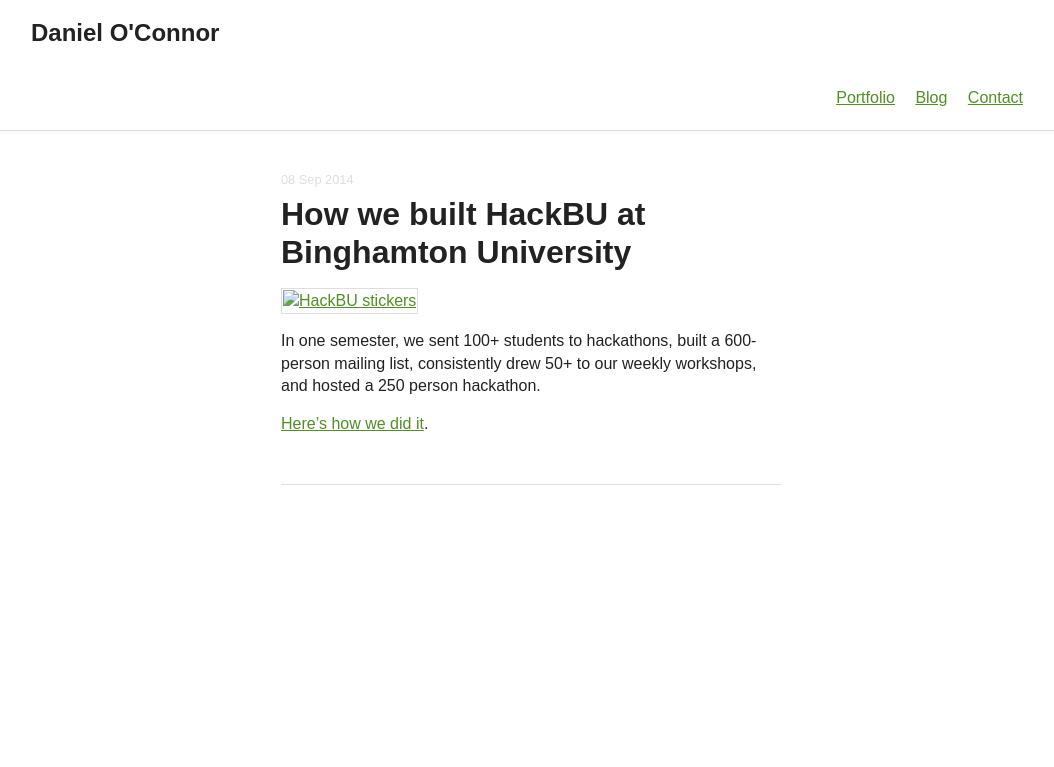
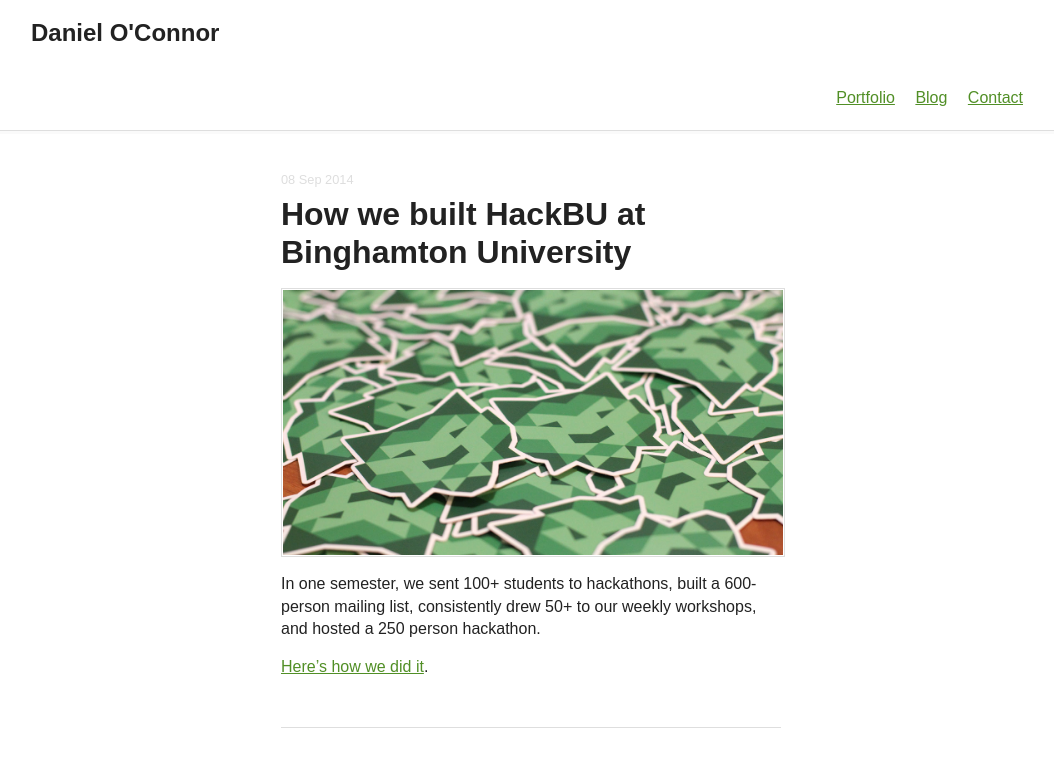
Before and after one commit to danoc/danoc, a Jekyll site: the page built from _posts/2014-09-08-creating-hackbu.md, in a window 1280 px wide. Shown: the top 767 px of the page, without its empty margins (109-1163 px from the left). Built offline with Jekyll 4.4.1, drawn with Linux system fonts in a browser that asks for light colours; nearby versions of some CDN libraries; Markdown is read by kramdown in place of the engine named in the settings; comment, search, counter and statistics services are not loaded.

Commit message:
Update the post photo.

```diff
--- a/_posts/2014-09-08-creating-hackbu.md
+++ b/_posts/2014-09-08-creating-hackbu.md
@@ -4,7 +4,7 @@
 date: '2014-09-08T15:53:03.624Z'
 ---
 
-[![HackBU stickers](/img/posts/hackbu-stickers.jpg)](https://medium.com/@danoc/how-we-built-hackbu-at-binghamton-university-9a637371a476)
+[![HackBU stickers](/assets/img/posts/hackbu-stickers.jpg)](https://medium.com/@danoc/how-we-built-hackbu-at-binghamton-university-9a637371a476)
 
 
 In one semester, we sent 100+ students to hackathons, built a 600-person mailing list, consistently drew 50+ to our weekly workshops, and hosted a 250 person hackathon.
```
